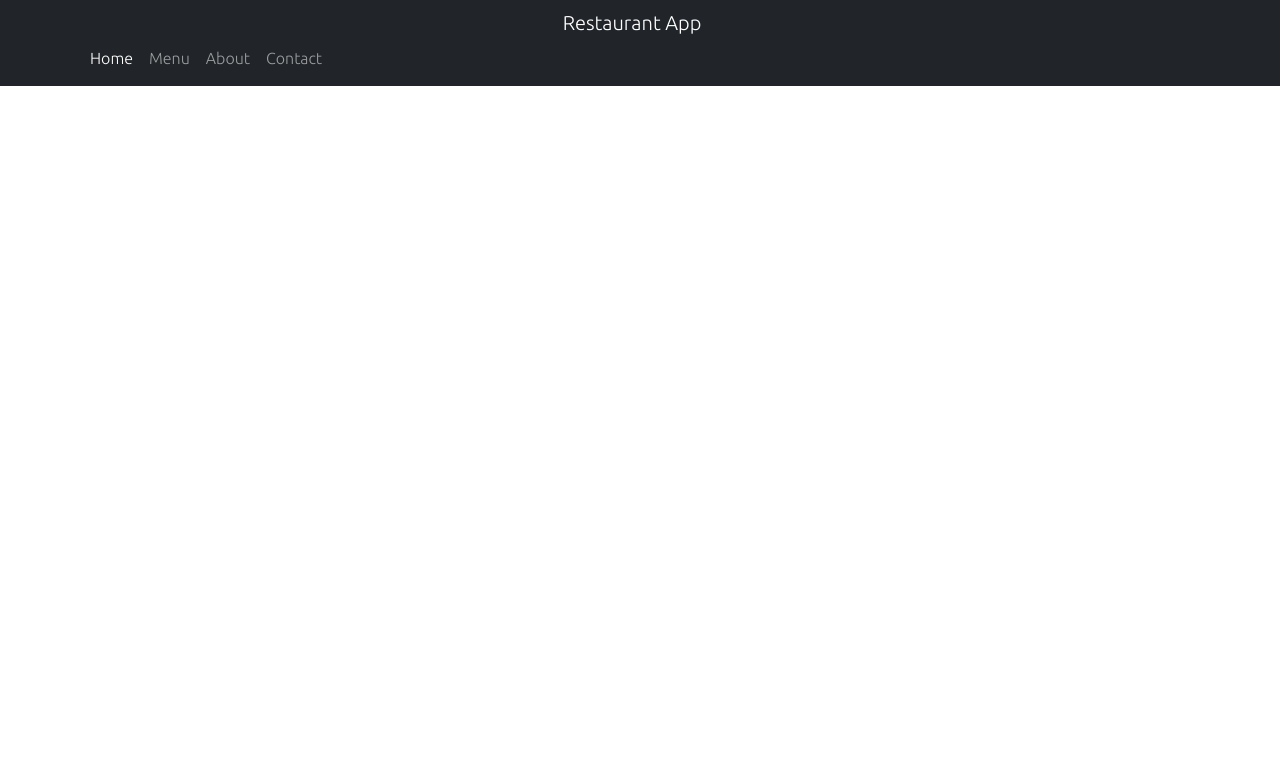
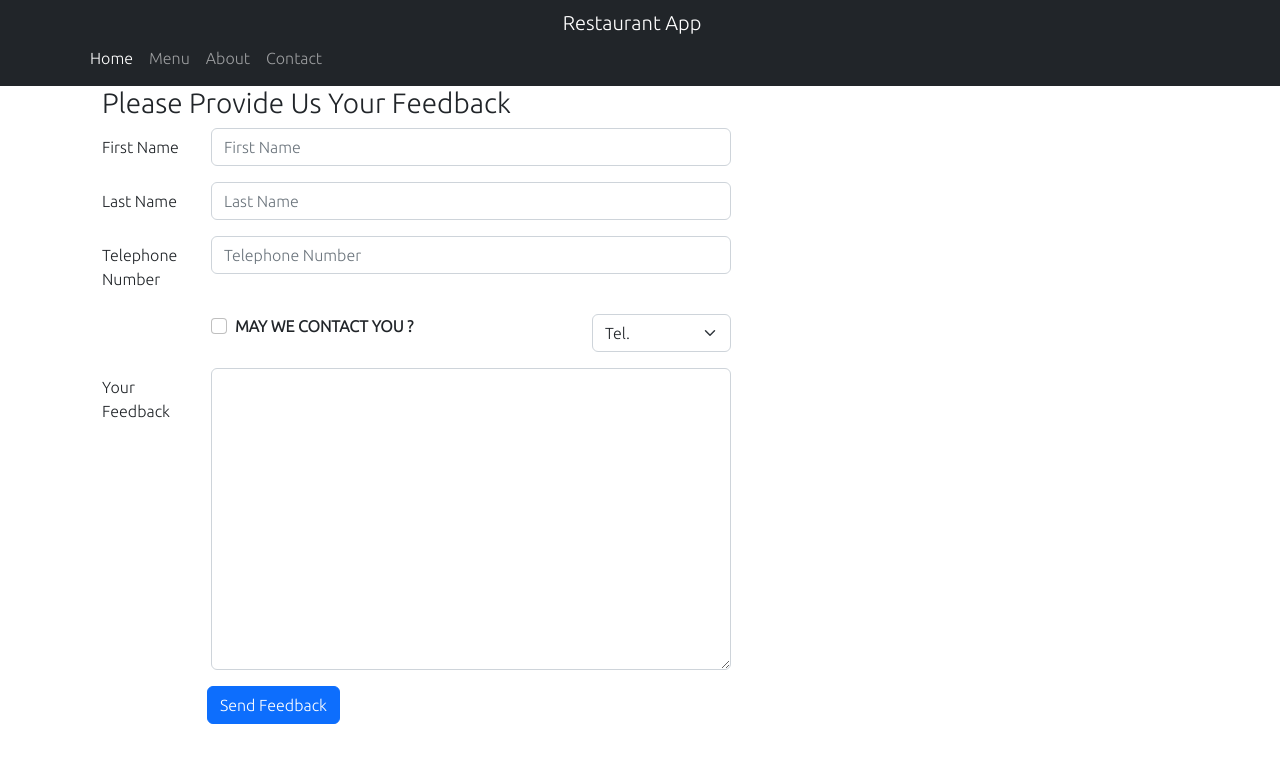
Before and after one commit to majedulleon/Restaurant-React-App, a React (Create React App) app: page /contact in a window 1280 px wide. Shown: the top 762 px of the page. Built offline with nearby package versions, Linux system fonts and the light colour scheme.

Commit message:
Mid Point

```diff
--- a/src/Components/body/Contact.js
+++ b/src/Components/body/Contact.js
@@ -1,11 +1,100 @@
 import React, { Component } from "react";
+import { Button, Form, FormGroup, Label, Input, Col } from "reactstrap";
+
+class Contact extends Component {
+
+    constructor(props) {
+        super(props);
+        this.state = {
+            firstname: "",
+            lastname: "",
+            telnum: "",
+            email: "",
+            agree: false,
+            contactType: "tel",
+            message: ""
+        }
+        this.handleInputChange = this.handleInputChange.bind(this);
+    }
+
+    handleInputChange = (event) => {
+        let value = event.target.type === 'checkbox' ? event.target.checked : event.target.value;
+        let name = event.target.name;
+        this.setState({
+            [name]: value
+        })
+    }
 
 
-class Contact extends Component {
     render() {
         return (
-            <div>
+            <div className="container">
+                <div className="row row-content" style={{ paddingLeft: "20px", textAlign: "left" }}>
+                    <div className="row-12">
+                        <h3>Please Provide Us Your Feedback</h3>
+                    </div>
+                    <div className="row-12 col-md-7">
+                        <Form>
+                            <FormGroup row>
+                                <Label htmlFor="firstname" md={2}>First Name</Label>
+                                <Col md={10}>
+                                    <Input type="text" name="firstname" placeholder="First Name"
+                                        value={this.state.firstname} />
+                                </Col>
+                            </FormGroup>
 
+                            <FormGroup row>
+                                <Label htmlFor="lastname" md={2}>Last Name</Label>
+                                <Col md={10}>
+                                    <Input type="text" name="lastname" placeholder="Last Name"
+                                        value={this.state.lastname} />
+                                </Col>
+                            </FormGroup>
+
+                            <FormGroup row>
+                                <Label htmlFor="telnum" md={2}>Telephone Number</Label>
+                                <Col md={10}>
+                                    <Input type="tel" name="telnum" placeholder="Telephone Number"
+                                        value={this.state.telnum} />
+                                </Col>
+                            </FormGroup>
+
+                            <FormGroup row>
+                                <Col md={{ size: 6, offset: 2 }}>
+                                    <FormGroup check>
+                                        <Label check>
+                                            <Input type="checkbox" name="agree" checked={this.state.agree} /> <strong>MAY
+                                                WE CONTACT YOU ?</strong>
+                                        </Label>
+                                    </FormGroup>
+                                </Col>
+                                <Col md={{ size: 3, offset: 1 }}>
+                                    <Input type="select" name="contactType" value={this.state.contactType}>
+                                        <option>Tel.</option>
+                                        <option>Email</option>
+                                    </Input>
+                                </Col>
+                            </FormGroup>
+
+                            <FormGroup row>
+                                <Label htmlFor="message" md={2}>Your Feedback</Label>
+                                <Col md={10}>
+                                    <Input type="textarea" name="message" value={this.state.message} rows="12" />
+                                </Col>
+                            </FormGroup>
+
+                            <FormGroup>
+                                <Col md={{ size: 10, offset: 2 }}>
+                                    <Button type="submit" color="primary">
+                                        Send Feedback
+                                    </Button>
+                                </Col>
+                            </FormGroup>
+
+                        </Form>
+                    </div>
+
+                </div>
             </div>
         )
     };
```
